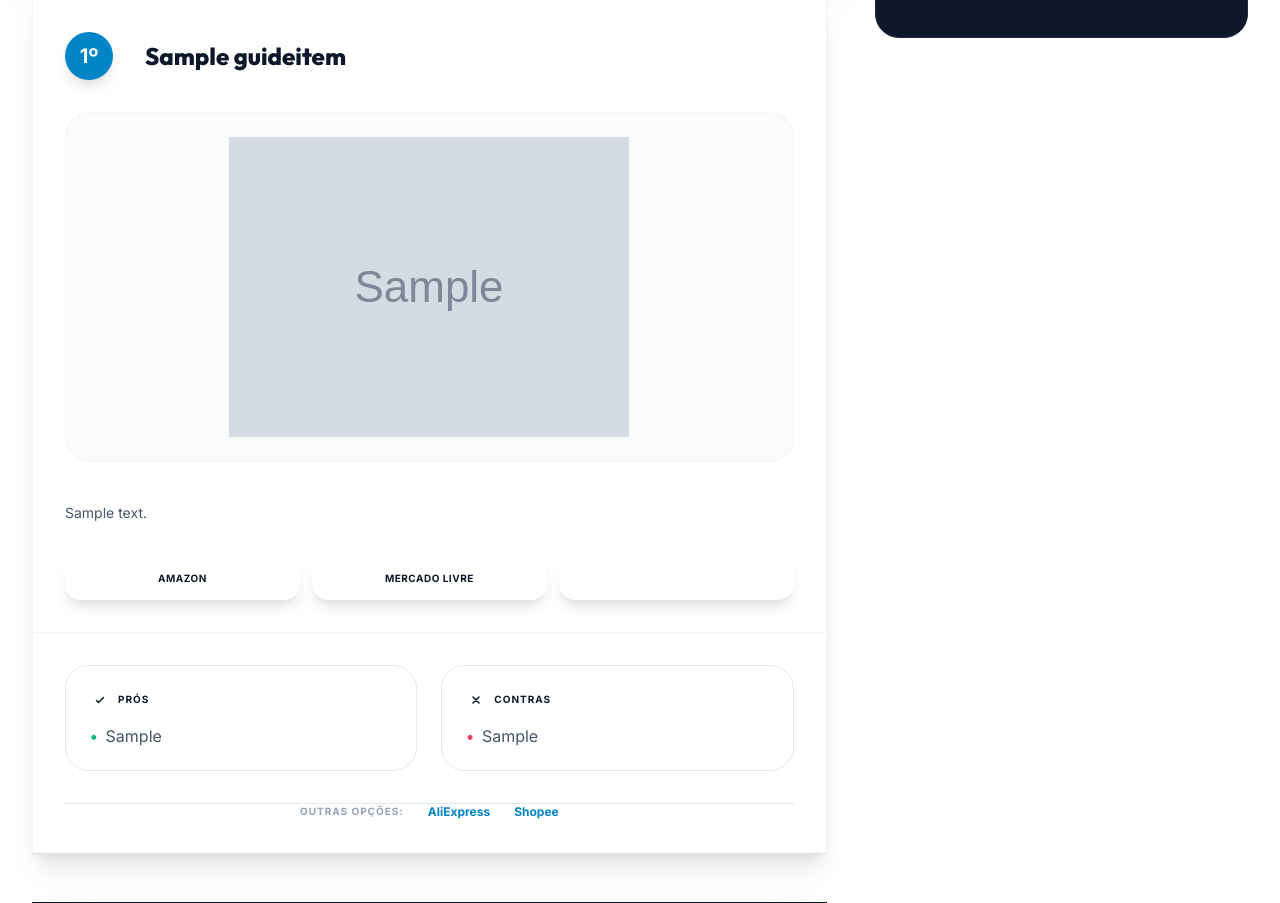
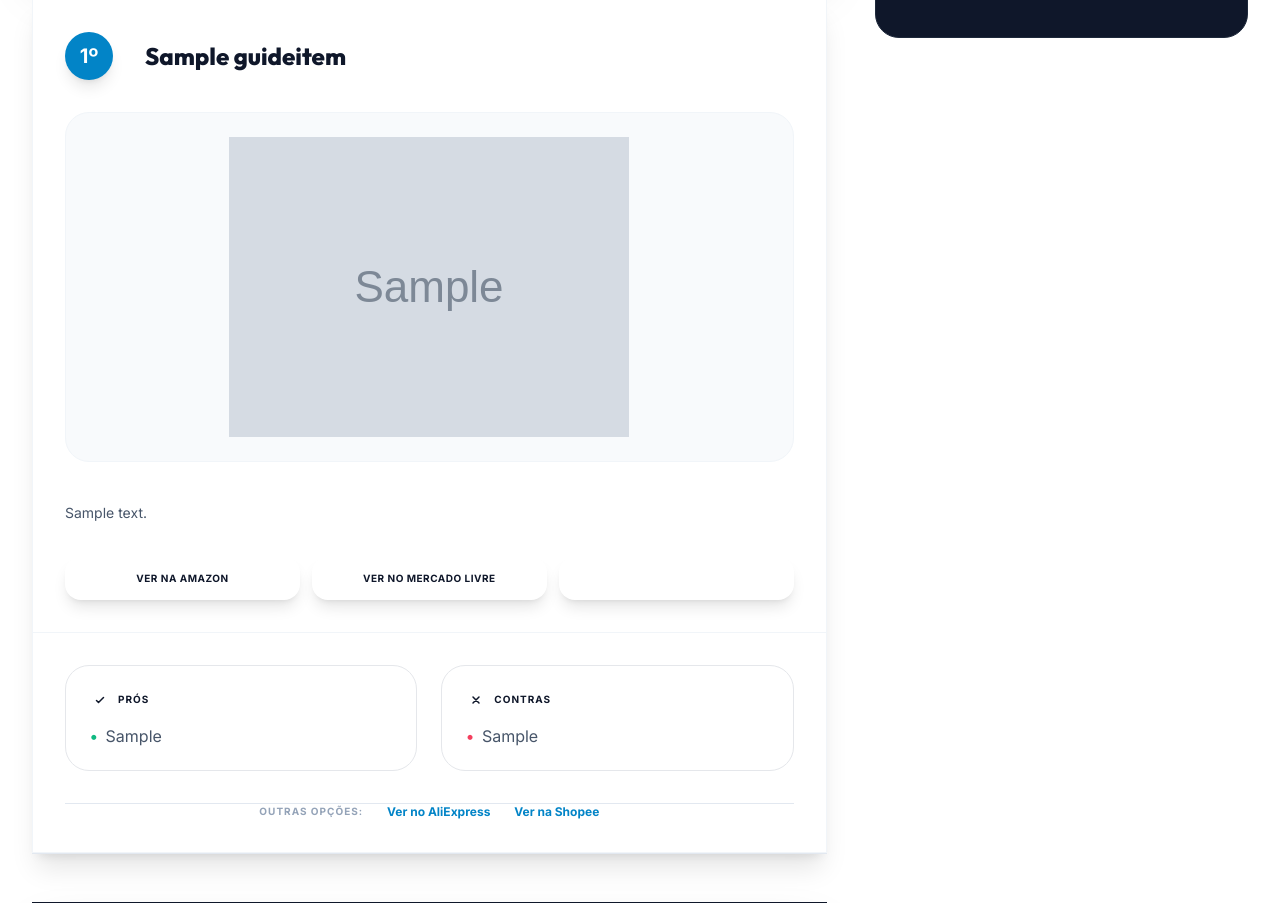
Before and after one commit to andresperes33/blog, a Django app: a page that uses templates/reviews/guide_detail.html in a window 1280 px wide. Shown: the part 1007-1910 px from the top of the page. Run offline with Django 5.2, Linux system fonts and the light colour scheme; tables that the repository leaves empty hold one stand-in row (values such as "Sample post"); grey boxes marked "Sample" are stand-in pictures; some libraries are stand-ins or nearby versions.

Commit message:
style: update affiliate link texts to 'Ver na/no [Loja]'

```diff
--- a/templates/reviews/guide_detail.html
+++ b/templates/reviews/guide_detail.html
@@ -113,17 +113,17 @@
                                     <div class="flex flex-wrap gap-3 mt-auto">
                                         {% if item.amazon_link %}
                                         <a href="{{ item.amazon_link }}" target="_blank" rel="nofollow" class="flex-1 min-w-[140px] flex items-center justify-center py-3.5 bg-[#FF9900] text-black font-black text-[10px] uppercase tracking-wider rounded-2xl shadow-lg hover:brightness-110 transition-all active:scale-95">
-                                            Amazon
+                                            Ver na Amazon
                                         </a>
                                         {% endif %}
                                         {% if item.mercadolivre_link %}
                                         <a href="{{ item.mercadolivre_link }}" target="_blank" rel="nofollow" class="flex-1 min-w-[140px] flex items-center justify-center py-3.5 bg-[#FFE600] text-[#2D3277] font-black text-[10px] uppercase tracking-wider rounded-2xl shadow-lg hover:brightness-110 transition-all active:scale-95">
-                                            Mercado Livre
+                                            Ver no Mercado Livre
                                         </a>
                                         {% endif %}
                                         {% if item.kabum_link %}
                                         <a href="{{ item.kabum_link }}" target="_blank" rel="nofollow" class="flex-1 min-w-[140px] flex items-center justify-center py-3.5 bg-[#0060B1] text-white font-black text-[10px] uppercase tracking-wider rounded-2xl shadow-lg hover:brightness-110 transition-all active:scale-95">
-                                            KaBuM!
+                                            Ver na KaBuM!
                                         </a>
                                         {% endif %}
                                     </div>
@@ -175,10 +175,10 @@
                             <div class="flex flex-wrap items-center justify-center gap-6 pt-6 border-t border-slate-200 dark:border-slate-800">
                                 <span class="text-[10px] font-bold text-slate-400 uppercase tracking-widest">Outras opções:</span>
                                 {% if item.aliexpress_link %}
-                                <a href="{{ item.aliexpress_link }}" target="_blank" rel="nofollow" class="text-xs font-bold text-primary-600 hover:scale-110 transition-transform">AliExpress</a>
+                                <a href="{{ item.aliexpress_link }}" target="_blank" rel="nofollow" class="text-xs font-bold text-primary-600 hover:scale-110 transition-transform">Ver no AliExpress</a>
                                 {% endif %}
                                 {% if item.shopee_link %}
-                                <a href="{{ item.shopee_link }}" target="_blank" rel="nofollow" class="text-xs font-bold text-primary-600 hover:scale-110 transition-transform">Shopee</a>
+                                <a href="{{ item.shopee_link }}" target="_blank" rel="nofollow" class="text-xs font-bold text-primary-600 hover:scale-110 transition-transform">Ver na Shopee</a>
                                 {% endif %}
                             </div>
                             {% endif %}
```
